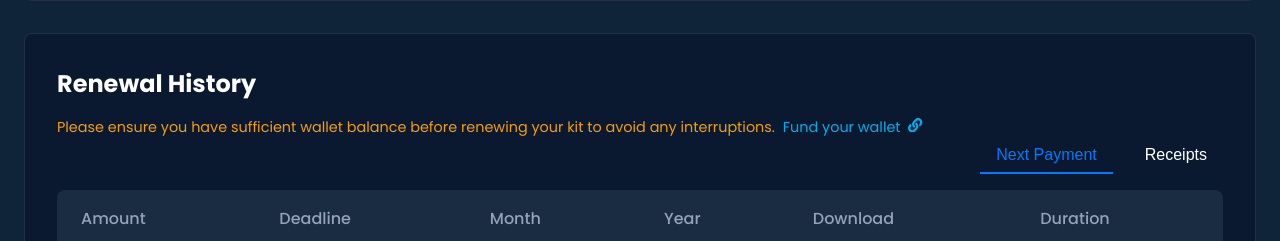
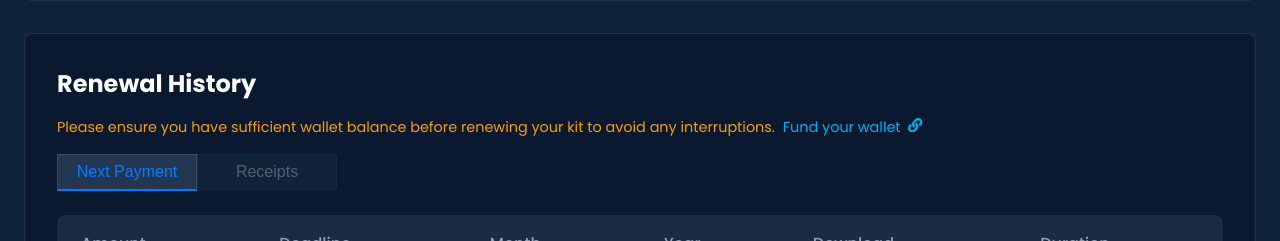
Before and after one commit to geekelo/starlinks-solution-portal, a React (Create React App) app: page /dashboard/1 in a window 1280 px wide. Shown: the part 1093-1334 px from the top of the page. Built offline with nearby package versions, Linux system fonts and the light colour scheme; no server answers; sample sign-in values are in the browser's storage; a web font is replaced by a local one.

Commit message:
add styling

```diff
--- a/src/styles/Dashboard.css
+++ b/src/styles/Dashboard.css
@@ -443,7 +443,7 @@
   border: 1px solid rgba(255, 255, 255, 0.1);
 }
 
-.card-header {
+.card-header-dashboard {
   display: flex;
   margin-bottom: 1.5rem;
   flex-direction: column;
@@ -596,7 +596,7 @@
 .download-btn:hover {
   background-color: #0056b3;
 }
-
+/*
 .tabs {
   display: flex;
   gap: 1rem;
@@ -618,6 +618,35 @@
 .tab.active {
   border-bottom: 2px solid #007bff;
   color: #007bff;
+} */
+
+
+.tab {
+  padding: 0.5rem 1rem;
+  border: none;
+  background: none;
+  cursor: pointer;
+  font-size: 1rem;
+  border-bottom: 2px solid transparent;
+  transition: all 0.3s ease;
+  color: white;
+  width: 140px;
+}
+
+.tab.active {
+  background-color: #243752;
+  border: 1px solid rgba(255, 255, 255, 0.1);
+  border-bottom: 2px solid #007bff;
+
+  color: #007bff;
+
+}
+.tab.inactive {
+  background-color: #243752;
+  color: #fff;
+  border: 1px solid rgba(255, 255, 255, 0.1);
+  opacity: .3;
+
 }
 
 .back-button {
@@ -636,7 +665,7 @@
 .warning-text {
   color: #f59e0b;
   font-size: 0.9rem;
-  padding-top: 1rem;
+  padding: 1rem 0;
   border-radius: 8px;
 }
 
```
